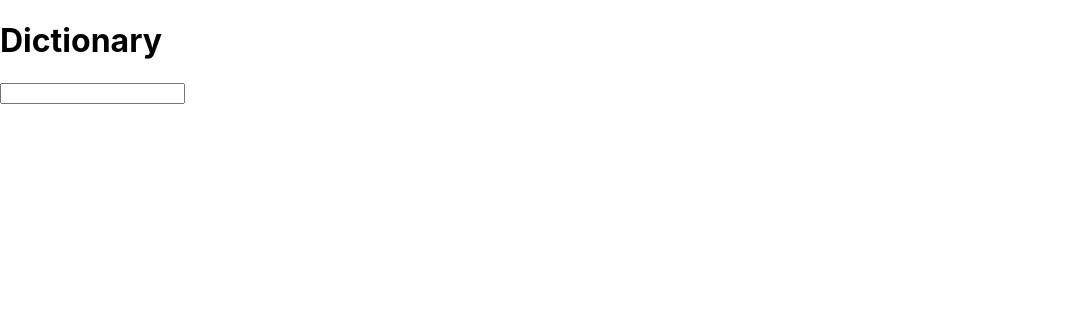
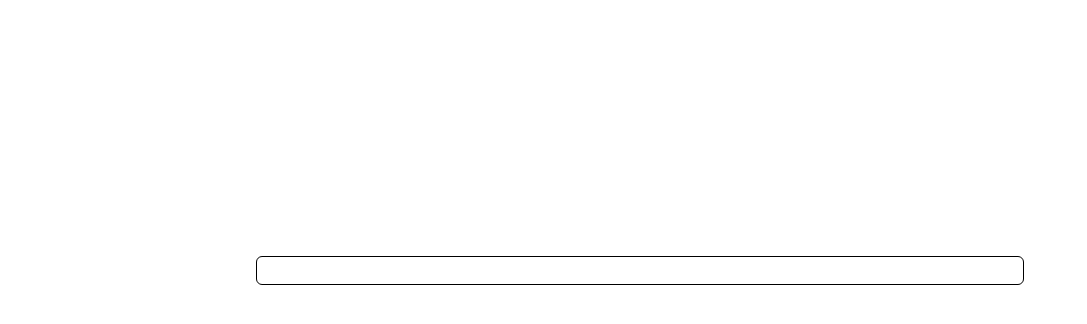
Before and after one commit to dvsdevious/dictionary, a React (Create React App) app: page / in a window 1280 px wide. Shown: the top 324 px of the page, without its empty margins (0-1087 px from the left). Built offline with nearby package versions, Linux system fonts and the light colour scheme.

Commit message:
added word definitions

```diff
--- a/src/Dictionary.css
+++ b/src/Dictionary.css
@@ -0,0 +1,13 @@
+.Dictionary {
+    justify-content: center;
+    display: block;
+    margin-top: 20%;
+    margin-left: 20%;
+    margin-right: 20%;
+}
+.Dictionary input {
+    width: 100%;
+    border-radius: 6px;
+    padding:6px 10px;
+    border: 1px solid;
+}
--- a/src/Dictionary.js
+++ b/src/Dictionary.js
@@ -1,16 +1,18 @@
 import React, {useState} from "react";
 import axios from "axios";
+import Results from "./Results"
 import "./Dictionary.css"
 
 export default function Dictionary() {
     let [keyword, setKeyword] = useState("")
+    let [results, setResults] = useState(null)
 
     function handleResponse(response) {
-        console.log(response.data[0])
+        setResults(response.data[0])
     }
     function search(event) {
         event.preventDefault()
-        let apiUrl = `https://api.dictionaryapi.dev/api/v2/entries/en/${keyword}`
+        let apiUrl = `https://api.dictionaryapi.dev/api/v2/entries/en_US/${keyword}`
         axios.get(apiUrl).then(handleResponse);
     }
     function handleKeywordChange(event) {
@@ -18,11 +20,10 @@ export default function Dictionary() {
     }
     return (
         <div className="Dictionary">
-            <h1>Dictionary</h1>
             <form onSubmit={search}>
                 <input type="search" onChange={handleKeywordChange}/>
             </form>
-
+            <Results results={results}/>
         </div>
     )
 }
--- /dev/null
+++ b/src/Meaning.js
@@ -0,0 +1,21 @@
+import React from "react";
+
+export default function Meaning(props) {
+    console.log(props.meaning);
+    return (
+    <div className="Meaning">
+    <h3>{props.meaning.partOfSpeech}</h3>
+    {props.meaning.definitions.map(function(definition, index) {
+        return (
+            <div key={index}>
+                <p>
+                    {definition.definition}
+                    <br />
+                    <em>{definition.example}</em>
+                </p>
+            </div>
+        )
+    })}
+    </div>
+    )
+}
--- /dev/null
+++ b/src/Results.css
@@ -0,0 +1,9 @@
+.Results {
+    margin-top: 30%;
+}
+.Results input {
+    width: 100%;
+    border-radius: 6px;
+    padding:6px 10px;
+    border: 1px solid;
+}
--- /dev/null
+++ b/src/Results.js
@@ -0,0 +1,20 @@
+import React from "react";
+import Meaning from "./Meaning"
+
+export default function Results(props) {
+    if (props.results) {
+        return (
+         <div className="Results">
+            <h1>{props.results.word}</h1>
+            {props.results.meanings.map(function(meaning, index) {
+                return (
+                <div key={index}>
+                    <Meaning meaning={meaning}/>
+                </div>)
+            })}
+        </div>
+        )
+    } else {
+        return null;
+    }
+}
```
